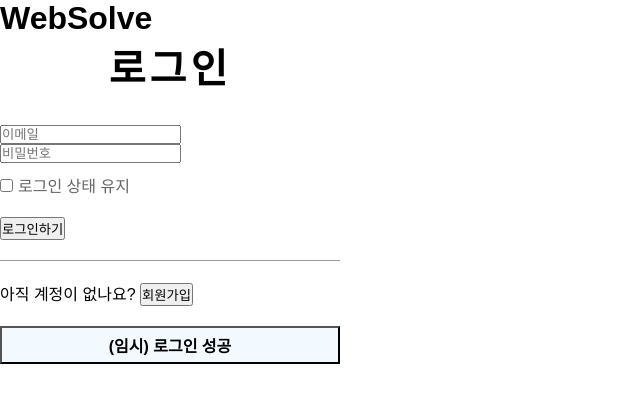
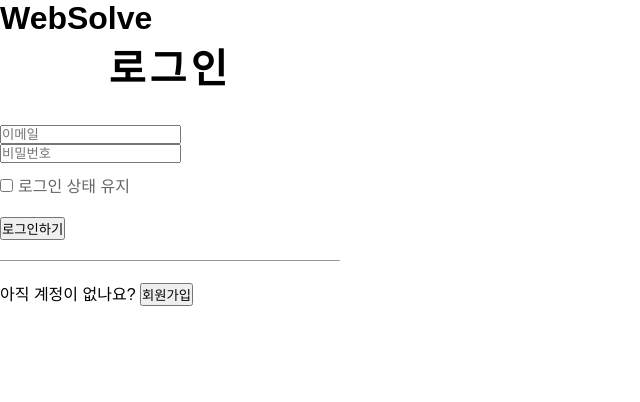
Before and after one commit to AlMatch-WebSolve/frontend, a React (Vite) app: page /auth in a window 1280 px wide. Shown: the top 402 px of the page, without its empty margins (0-640 px from the left). Built offline with nearby package versions, Linux system fonts and the light colour scheme; no server answers; a web font is replaced by a local one.

Commit message:
refactor: Remove temporary login button

```diff
--- a/src/pages/AuthPage/AuthPage.jsx
+++ b/src/pages/AuthPage/AuthPage.jsx
@@ -55,11 +55,6 @@ function AuthPage() {
               </span>
             )}
           </div>
-          <Link to='/workspace'>
-            <button className={styles.tempLoginButton}>
-              (임시) 로그인 성공
-            </button>
-          </Link>
         </div>
       </div>
     </div>
```
